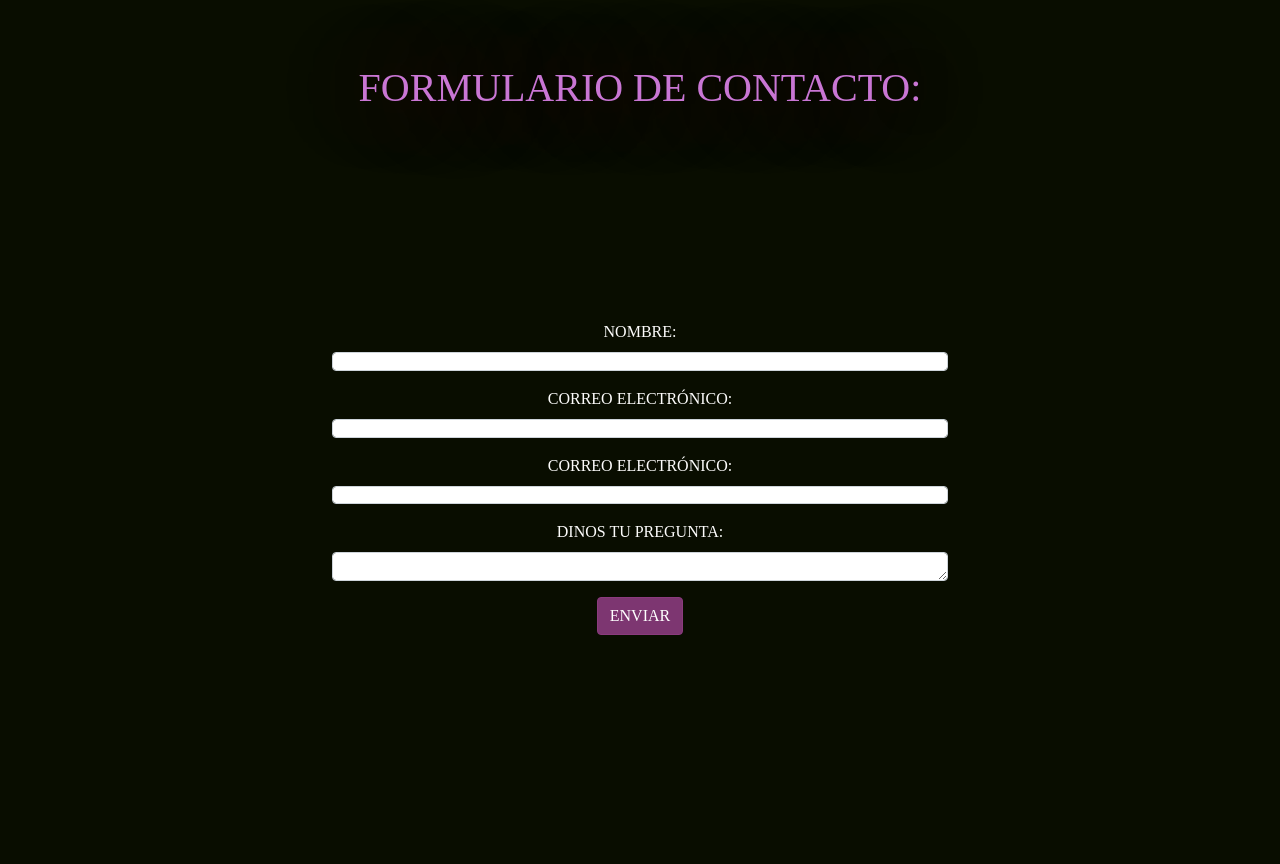
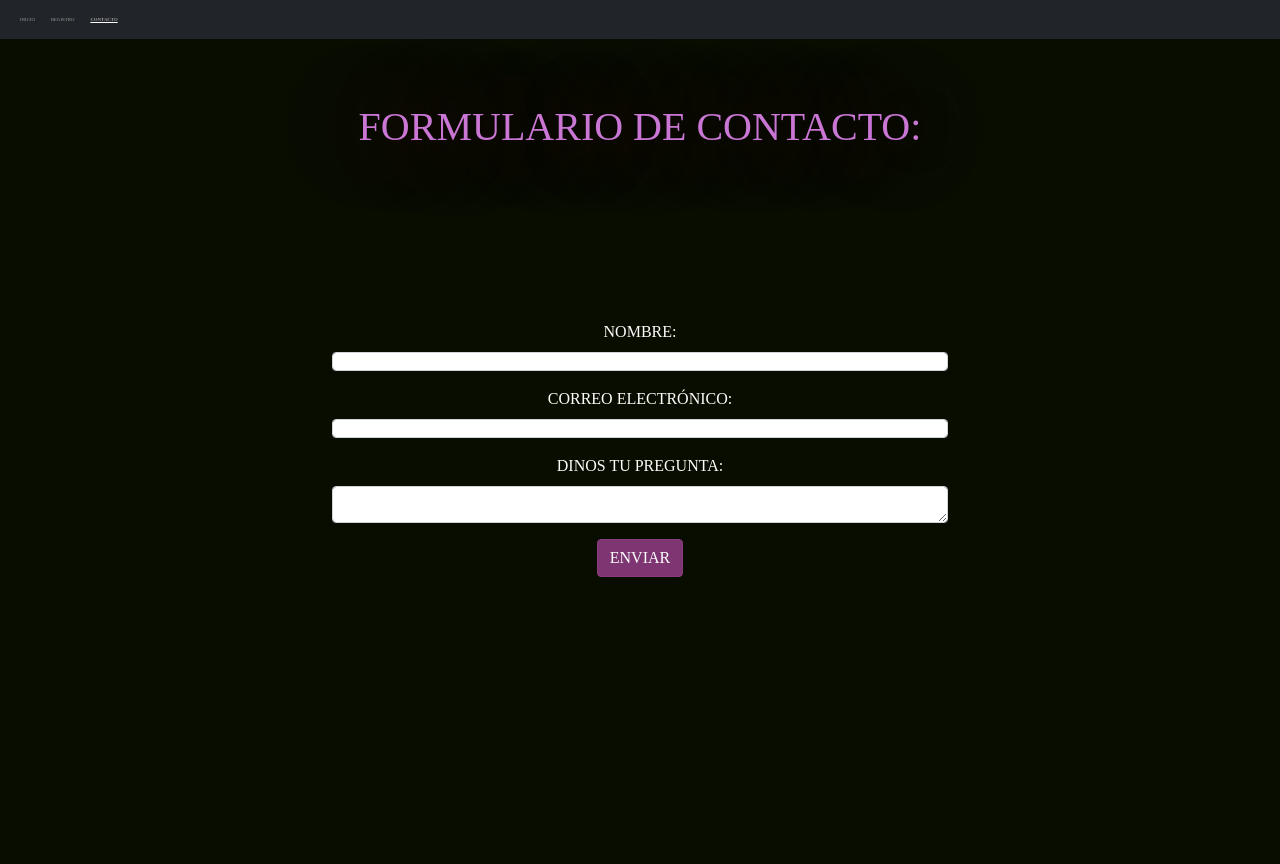
Before and after one commit to yolandacr/ProyectoWeb-CURSO-2-TRIMESTRE-2-HTML-JS-PHP-CSS-, a PHP site: page /html/contacto.html in a window 1280 px wide. After the commit the page ends 577 px from the top, so only its background shows below. Run offline with PHP 8.4, Linux system fonts and the light colour scheme.

Commit message:
terminando el diseño base

```diff
--- a/css/registro.css
+++ b/css/registro.css
@@ -1,10 +1,21 @@
+
+*{
+  margin:0;
+  padding:0;
+  box-sizing: border-box;
+}
+
+html{
+  height: 100%;
+}
+
 body {
   font: 400 1em/1.5 "Neuton";
   background: #090d00;
   color:rgb(253, 252, 251);
   text-align:center;
   box-sizing: border-box;
-  height: 100vh;
+  min-height: 100vh;
   width: 100vw;
   overflow: auto;
   scroll-snap-type: y mandatory;
@@ -65,6 +76,7 @@ span{
      height:100%;
      margin-left:auto;
      margin-right:auto;
+     top:30%;
 
    }
 
--- a/html/contacto.html
+++ b/html/contacto.html
@@ -15,9 +15,34 @@
 </head>
 
 <body>
-    <h1 id="titulo">Formulario de contacto:</h1>
+    <!-- BARRA DE NAVEGACION -->
 
-    <div>
+ <nav class="navbar navbar-expand-lg navbar-dark bg-dark">
+    <div class="container-fluid">
+      <button class="navbar-toggler" type="button" data-bs-toggle="collapse" data-bs-target="#navbarText" aria-controls="navbarText" aria-expanded="false" aria-label="Toggle navigation">
+        <span class="navbar-toggler-icon"></span>
+      </button>
+      <div class="collapse navbar-collapse" id="navbarText">
+        <ul class="navbar-nav me-auto mb-2 mb-lg-0">
+          <li class="nav-item">
+            <a class="nav-link" href="../index.html">INICIO</a>
+          </li>
+          <li class="nav-item">
+            <a class="nav-link" href="registro.html">REGISTRO</a>
+          </li>
+          <li class="nav-item">
+            <strong><u><a class="nav-link">CONTACTO</a></u></strong>
+
+          </li>
+        </ul>
+      </div>
+    </div>
+  </nav>
+  <header><h1 id="titulo">Formulario de contacto:</h1>
+</header>
+
+
+    <main>
 
         <div class="container" id="formulario">
             <form>
@@ -34,21 +59,17 @@
                     <span class= "error" name="errorPass" id="password">*El email es incorrecto</span>
                 </div>
 
-                <div class="mb-3">
-                    <label for="email" class="form-label">Correo electrónico:</label>
-                    <input type="email" class="form-control" id="email" name="email">
-                    <span class= "error" name="errorPass" id="email">*El email es incorrecto</span>
-                </div>
+
 
                 <div class="mb-3">
                     <label for="textArea" class="form-label">Dinos tu pregunta:</label>
-                    <textarea class="form-control" id="textArea" rows="3"></textarea>
+                    <textarea class="form-control" id="textArea" rows="5"></textarea>
                   </div>
 
             <button type="submit" class="btn btn-primary">Enviar</button>
 
         </form>
-    </div>
+    </main>
 
     <script src="https://cdn.jsdelivr.net/npm/bootstrap@5.1.3/dist/js/bootstrap.bundle.min.js"
         integrity="sha384-ka7Sk0Gln4gmtz2MlQnikT1wXgYsOg+OMhuP+IlRH9sENBO0LRn5q+8nbTov4+1p" crossorigin="anonymous">
--- a/index.html
+++ b/index.html
@@ -41,13 +41,13 @@
     <div class="collapse navbar-collapse" id="navbarText">
       <ul class="navbar-nav me-auto mb-2 mb-lg-0">
         <li class="nav-item">
-          <a class="nav-link active" aria-current="page" href="#">Inicio</a>
+          <strong><u><a class="nav-link">INICIO</a></u></strong>
         </li>
         <li class="nav-item">
-          <a class="nav-link" href="./html/registro.html">Registro</a>
+          <a class="nav-link" href="./html/registro.html">REGISTRO</a>
         </li>
         <li class="nav-item">
-          <a class="nav-link" href="./html/contacto.html">Contacto</a>
+          <a class="nav-link" href="./html/contacto.html">CONTACTO</a>
         </li>
       </ul>
     </div>
```
Also changed, not shown: css/cookies.css (+13 -1 lines), css/main.css (+16 -6 lines), html/registro.html (+23 -0 lines).
